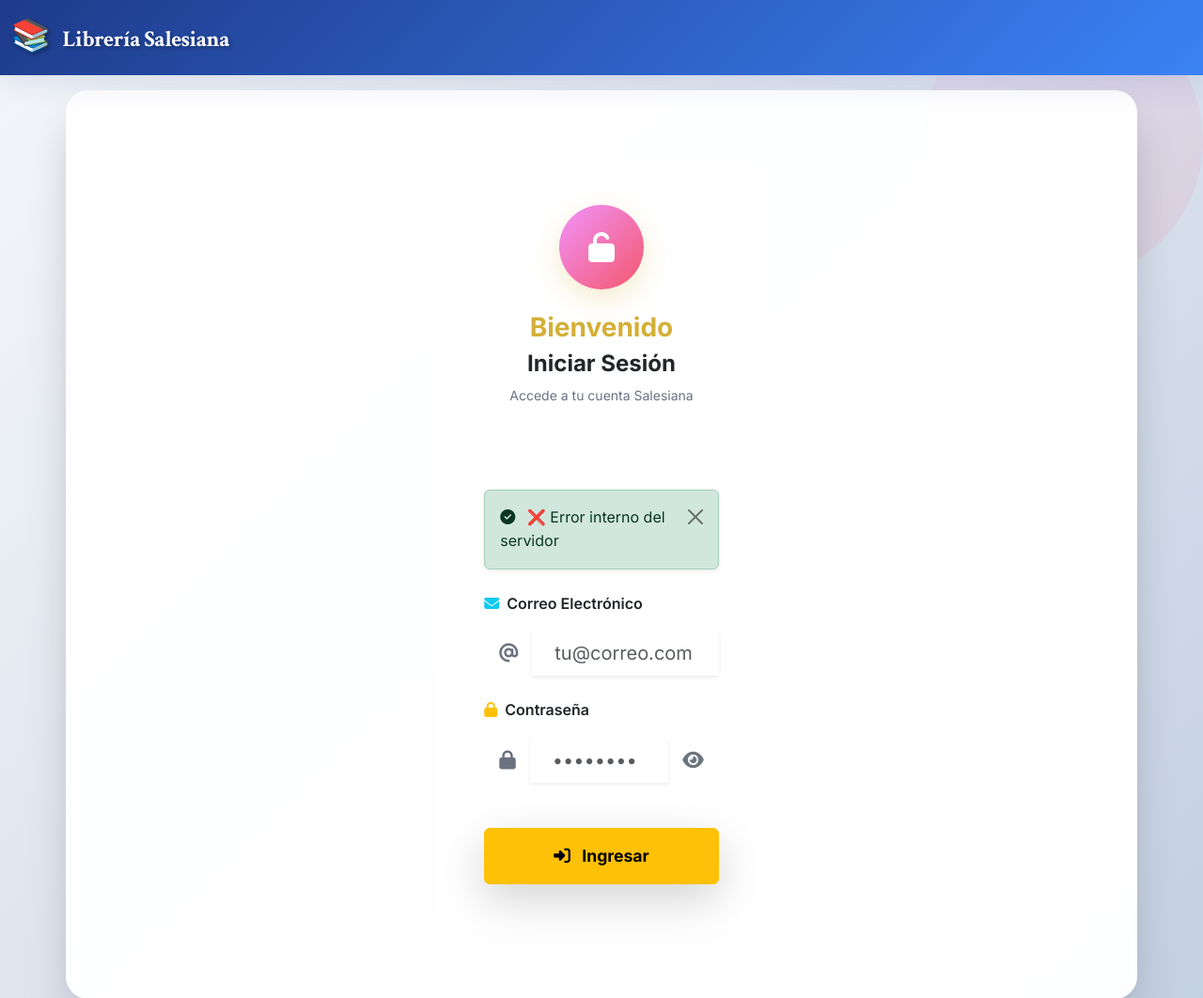
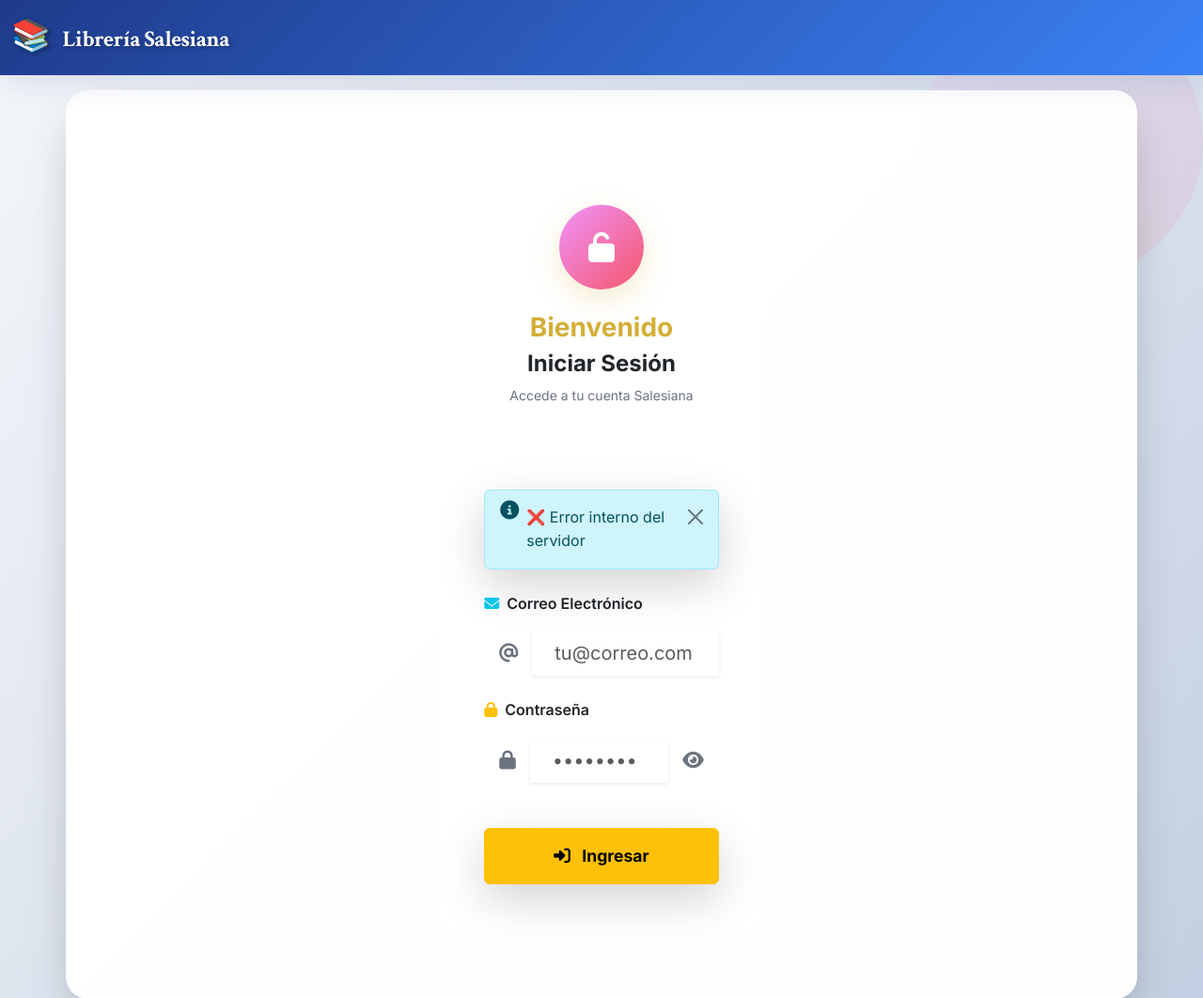
Before and after one commit to adielvillarureta/proyecto-libreria, a Flask app: page /login in a window 1280 px wide. Shown: the top 1062 px of the page at 94% size. Run offline with Flask 3, Linux system fonts and the light colour scheme; data that the repository does not hold is empty.

Commit message:
cambio de login

```diff
--- a/templates/login.html
+++ b/templates/login.html
@@ -3,223 +3,82 @@
 
 {% block extra_css %}
 <style>
-    /* ===== RESET DE APPEARANCE PARA TODOS LOS INPUTS ===== */
-    input,
-    textarea,
-    select,
-    button {
+    /* ===== RESET DE APPEARANCE ===== */
+    input, textarea, select, button {
         -webkit-appearance: none;
         -moz-appearance: none;
         appearance: none;
     }
 
-    /* Excepciones para elementos nativos */
-    input[type="checkbox"],
-    input[type="radio"] {
+    input[type="checkbox"], input[type="radio"] {
         -webkit-appearance: auto;
         -moz-appearance: auto;
         appearance: auto;
     }
 
-    /* Prevenir zoom automático en iOS */
-    input[type="email"],
-    input[type="password"],
-    input[type="text"] {
+    input[type="email"], input[type="password"], input[type="text"] {
         font-size: 16px;
     }
 
-    /* ===== MEDIDAS RESPONSIVE GLOBALES ===== */
-    * {
-        box-sizing: border-box;
-    }
+    * { box-sizing: border-box; }
 
-    /* Móviles pequeños (menos de 576px) */
+    /* ===== RESPONSIVE ===== */
     @media (max-width: 576px) {
-        .container {
-            padding: 0 12px;
-        }
-
-        .row.justify-content-center {
-            margin: 0 !important;
-        }
-
-        .card-divina {
-            padding: 1.5rem !important;
-        }
-
-        .text-center.mb-5.pb-4 {
-            margin-bottom: 1.5rem !important;
-            padding-bottom: 1rem !important;
-        }
-
-        .bg-gradient-divino.rounded-circle {
-            width: 70px !important;
-            height: 70px !important;
-            margin-bottom: 1rem !important;
-        }
-
-        .bg-gradient-divino.rounded-circle i {
-            font-size: 1.5rem !important;
-        }
-
-        h2.h3 {
-            font-size: 1.5rem !important;
-        }
-
-        h4.fw-bold {
-            font-size: 1.25rem !important;
-        }
-
-        p.text-silver {
-            font-size: 0.85rem !important;
-        }
-
-        .form-label {
-            font-size: 0.9rem !important;
-            margin-bottom: 0.5rem !important;
-        }
-
-        .input-group-lg .form-control,
-        .input-group-lg .input-group-text,
-        .input-group-lg .btn {
+        .container { padding: 0 12px; }
+        .row.justify-content-center { margin: 0 !important; }
+        .card-divina { padding: 1.5rem !important; }
+        .text-center.mb-5.pb-4 { margin-bottom: 1.5rem !important; padding-bottom: 1rem !important; }
+        .bg-gradient-divino.rounded-circle { width: 70px !important; height: 70px !important; margin-bottom: 1rem !important; }
+        .bg-gradient-divino.rounded-circle i { font-size: 1.5rem !important; }
+        h2.h3 { font-size: 1.5rem !important; }
+        h4.fw-bold { font-size: 1.25rem !important; }
+        p.text-silver { font-size: 0.85rem !important; }
+        .form-label { font-size: 0.9rem !important; margin-bottom: 0.5rem !important; }
+        .input-group-lg .form-control, .input-group-lg .input-group-text, .input-group-lg .btn {
             min-height: 48px !important;
             font-size: 16px !important;
         }
-
-        .form-control {
-            font-size: 16px !important;
-            padding: 0.5rem 0.75rem !important;
-        }
-
-        .btn-xxl {
-            padding: 0.75rem 1rem !important;
-            font-size: 1rem !important;
-            min-height: 48px;
-        }
-
-        .alert {
-            font-size: 0.8rem;
-            padding: 0.75rem;
-        }
-
-        .mb-5 {
-            margin-bottom: 1.5rem !important;
-        }
-
-        .mb-4 {
-            margin-bottom: 1rem !important;
-        }
+        .form-control { font-size: 16px !important; padding: 0.5rem 0.75rem !important; }
+        .btn-xxl { padding: 0.75rem 1rem !important; font-size: 1rem !important; min-height: 48px; }
+        .alert { font-size: 0.8rem; padding: 0.75rem; }
+        .mb-5 { margin-bottom: 1.5rem !important; }
+        .mb-4 { margin-bottom: 1rem !important; }
     }
 
-    /* Tablets (576px - 768px) */
     @media (min-width: 576px) and (max-width: 768px) {
-        .card-divina {
-            padding: 2rem !important;
-        }
-
-        .bg-gradient-divino.rounded-circle {
-            width: 80px !important;
-            height: 80px !important;
-        }
-
-        .input-group-lg .form-control,
-        .input-group-lg .input-group-text,
-        .input-group-lg .btn {
+        .card-divina { padding: 2rem !important; }
+        .bg-gradient-divino.rounded-circle { width: 80px !important; height: 80px !important; }
+        .input-group-lg .form-control, .input-group-lg .input-group-text, .input-group-lg .btn {
             min-height: 50px;
         }
     }
 
-    /* Tablets grandes (768px - 992px) */
-    @media (min-width: 768px) and (max-width: 992px) {
-        .col-md-5 {
-            width: 60% !important;
-        }
+    @media (max-width: 768px) and (orientation: landscape) {
+        .row.justify-content-center { min-height: auto !important; padding: 1rem 0; }
+        .card-divina { padding: 1.25rem !important; }
+        .text-center.mb-5.pb-4 { margin-bottom: 0.75rem !important; padding-bottom: 0.5rem !important; }
+        .bg-gradient-divino.rounded-circle { width: 50px !important; height: 50px !important; margin-bottom: 0.5rem !important; }
+        .bg-gradient-divino.rounded-circle i { font-size: 1.25rem !important; }
+        h2.h3 { font-size: 1.25rem !important; }
+        h4.fw-bold { font-size: 1rem !important; }
+        .mb-5 { margin-bottom: 0.75rem !important; }
+        .mb-4 { margin-bottom: 0.5rem !important; }
     }
 
-    /* Laptops (992px - 1200px) */
-    @media (min-width: 992px) and (max-width: 1200px) {
-        .col-lg-4 {
-            width: 33.33% !important;
-        }
+    @media (hover: none) and (pointer: coarse) {
+        button, .btn, [onclick] { cursor: pointer; -webkit-tap-highlight-color: transparent; }
+        button:active, .btn:active { transform: scale(0.97); transition: transform 0.1s; }
+        .hover-lift:active { transform: translateY(-2px); }
     }
 
-    /* Pantallas grandes (1200px+) */
-    @media (min-width: 1200px) {
-        .col-lg-4 {
-            max-width: 450px !important;
-        }
-    }
-
-    /* Orientación landscape en móviles */
-    @media (max-width: 768px) and (orientation: landscape) {
-        .row.justify-content-center {
-            min-height: auto !important;
-            padding: 1rem 0;
-        }
-
-        .card-divina {
-            padding: 1.25rem !important;
-        }
-
-        .text-center.mb-5.pb-4 {
-            margin-bottom: 0.75rem !important;
-            padding-bottom: 0.5rem !important;
-        }
-
-        .bg-gradient-divino.rounded-circle {
-            width: 50px !important;
-            height: 50px !important;
-            margin-bottom: 0.5rem !important;
-        }
-
-        .bg-gradient-divino.rounded-circle i {
-            font-size: 1.25rem !important;
-        }
-
-        h2.h3 {
-            font-size: 1.25rem !important;
-        }
-
-        h4.fw-bold {
-            font-size: 1rem !important;
-        }
-
-        .mb-5 {
-            margin-bottom: 0.75rem !important;
-        }
-
-        .mb-4 {
-            margin-bottom: 0.5rem !important;
-        }
-    }
-
-    /* Touch-friendly para móviles */
-    @media (hover: none) and (pointer: coarse) {
-        button,
-        .btn,
-        [onclick] {
-            cursor: pointer;
-            -webkit-tap-highlight-color: transparent;
-        }
-
-        button:active,
-        .btn:active {
-            transform: scale(0.97);
-            transition: transform 0.1s;
-        }
-
-        .hover-lift:active {
-            transform: translateY(-2px);
-        }
-    }
-
-    /* ===== ESTILOS ORIGINALES MEJORADOS ===== */
+    /* ===== ESTILOS PRINCIPALES ===== */
     .card-divina {
         background: linear-gradient(135deg, #ffffff 0%, #f8f9fa 100%);
         border-radius: 20px;
         overflow: hidden;
         transition: transform 0.3s ease, box-shadow 0.3s ease;
         border: none;
+        animation: fadeInUp 0.5s ease-out;
     }
 
     @media (min-width: 768px) {
@@ -237,13 +96,8 @@
         box-shadow: 0 0 30px rgba(212, 175, 55, 0.3);
     }
 
-    .text-gold-primary {
-        color: #D4AF37;
-    }
-
-    .text-silver {
-        color: #6c757d;
-    }
+    .text-gold-primary { color: #D4AF37; }
+    .text-silver { color: #6c757d; }
 
     .btn-warning {
         background: linear-gradient(135deg, #D4AF37 0%, #fbbf24 100%);
@@ -259,12 +113,6 @@
         color: #1E3A8A;
         transform: translateY(-2px);
         box-shadow: 0 10px 20px rgba(0, 0, 0, 0.2);
-    }
-
-    @media (max-width: 576px) {
-        .btn-warning:hover {
-            transform: translateY(-1px);
-        }
     }
 
     .btn-xxl {
@@ -290,11 +138,9 @@
     .input-group-text {
         border-radius: 50px 0 0 50px;
     }
-
     .input-group .form-control {
         border-radius: 0 50px 50px 0;
     }
-
     .input-group .btn {
         border-radius: 0 50px 50px 0;
     }
@@ -302,63 +148,130 @@
     .hover-lift {
         transition: transform 0.2s ease, box-shadow 0.2s ease;
     }
-
     .hover-lift:hover {
         transform: translateY(-3px);
         box-shadow: 0 10px 25px rgba(0, 0, 0, 0.2);
     }
 
-    /* Animación de entrada */
-    .card-divina {
-        animation: fadeInUp 0.5s ease-out;
+    @keyframes fadeInUp {
+        from { opacity: 0; transform: translateY(30px); }
+        to { opacity: 1; transform: translateY(0); }
     }
 
-    @keyframes fadeInUp {
-        from {
-            opacity: 0;
-            transform: translateY(30px);
-        }
-        to {
-            opacity: 1;
-            transform: translateY(0);
-        }
-    }
+    html { scroll-behavior: smooth; }
 
-    /* Alertas animadas */
-    .alert {
-        animation: slideDown 0.3s ease-out;
-        border-radius: 12px;
-    }
-
-    @keyframes slideDown {
-        from {
-            opacity: 0;
-            transform: translateY(-20px);
-        }
-        to {
-            opacity: 1;
-            transform: translateY(0);
-        }
-    }
-
-    /* Scroll suave */
-    html {
-        scroll-behavior: smooth;
-    }
-
-    /* Mejora para inputs en iOS */
-    input[type="email"],
-    input[type="password"] {
+    input[type="email"], input[type="password"] {
         -webkit-appearance: none;
         -moz-appearance: none;
         appearance: none;
         border-radius: 50px;
     }
 
-    /* Prevenir estilos de autocompletado */
-    input:-webkit-autofill,
-    input:-webkit-autofill:focus {
+    input:-webkit-autofill, input:-webkit-autofill:focus {
         transition: background-color 600000s 0s, color 600000s 0s;
+    }
+
+    /* ===== ESTILOS PARA ALERTAS ROJAS PREMIUM ===== */
+    .alert {
+        animation: slideDown 0.4s ease-out;
+        border-radius: 14px;
+        padding: 1rem 1.25rem;
+        font-weight: 500;
+        border: none;
+    }
+
+    @keyframes slideDown {
+        from { opacity: 0; transform: translateY(-20px) scale(0.95); }
+        to { opacity: 1; transform: translateY(0) scale(1); }
+    }
+
+    /* Alerta de ERROR (ROJO) - Premium */
+    .alert-danger {
+        background: linear-gradient(135deg, #7f1d1d 0%, #991b1b 100%) !important;
+        color: #fca5a5 !important;
+        border-left: 6px solid #ef4444 !important;
+        box-shadow: 0 8px 30px rgba(220, 38, 38, 0.3) !important;
+        border-radius: 14px !important;
+    }
+
+    .alert-danger i {
+        color: #fca5a5;
+        font-size: 1.2rem;
+    }
+
+    .alert-danger .btn-close {
+        filter: brightness(0) invert(1);
+        opacity: 0.7;
+        transition: all 0.2s;
+    }
+
+    .alert-danger .btn-close:hover {
+        opacity: 1;
+        transform: rotate(90deg);
+    }
+
+    /* Alerta de ÉXITO (VERDE) */
+    .alert-success {
+        background: linear-gradient(135deg, #064e3b 0%, #065f46 100%) !important;
+        color: #a7f3d0 !important;
+        border-left: 6px solid #34d399 !important;
+        box-shadow: 0 8px 30px rgba(16, 185, 129, 0.2) !important;
+        border-radius: 14px !important;
+    }
+
+    .alert-success i {
+        color: #34d399;
+        font-size: 1.2rem;
+    }
+
+    .alert-success .btn-close {
+        filter: brightness(0) invert(1);
+        opacity: 0.7;
+        transition: all 0.2s;
+    }
+
+    .alert-success .btn-close:hover {
+        opacity: 1;
+        transform: rotate(90deg);
+    }
+
+    /* Estilo especial para mensajes de BLOQUEO o CIERRE DE SESIÓN */
+    .alert-block {
+        background: linear-gradient(135deg, #450a0a 0%, #7f1d1d 100%) !important;
+        color: #fecaca !important;
+        border-left: 6px solid #dc2626 !important;
+        box-shadow: 0 8px 30px rgba(220, 38, 38, 0.4) !important;
+        border-radius: 14px !important;
+        padding: 1.25rem 1.5rem !important;
+    }
+
+    .alert-block i {
+        color: #ef4444;
+        font-size: 1.5rem;
+        animation: pulse 1.5s ease-in-out infinite;
+    }
+
+    @keyframes pulse {
+        0%, 100% { transform: scale(1); }
+        50% { transform: scale(1.1); }
+    }
+
+    .alert-block .alert-title {
+        font-size: 1.05rem;
+        font-weight: 700;
+        color: #fca5a5;
+        display: block;
+    }
+
+    .alert-block .btn-close {
+        filter: brightness(0) invert(1);
+        opacity: 0.7;
+        transition: all 0.2s;
+    }
+
+    .alert-block .btn-close:hover {
+        opacity: 1;
+        transform: rotate(90deg);
     }
 </style>
 {% endblock %}
@@ -378,17 +291,60 @@
                 <p class="text-silver mt-2 small">Accede a tu cuenta Salesiana</p>
             </div>
 
-            <!-- FLASH MESSAGES -->
+            <!-- ===== FLASH MESSAGES MEJORADOS ===== -->
             {% with messages = get_flashed_messages(with_categories=true) %}
             {% if messages %}
-            {% for category, message in messages %}
-            <div class="alert alert-{{ 'danger' if category == 'error' else 'success' }} alert-dismissible fade show shadow-sm mb-4"
-                role="alert">
-                <i class="fas fa-{{ 'exclamation-triangle' if category == 'error' else 'check-circle' }} me-2"></i>
-                {{ message }}
-                <button type="button" class="btn-close" data-bs-dismiss="alert" aria-label="Close"></button>
-            </div>
-            {% endfor %}
+                {% for category, message in messages %}
+                    {% set is_block = 'IP bloqueada' in message or 'Sesión cerrada' in message or 'bloqueado' in message.lower() or 'cerrada' in message.lower() %}
+
+                    {% if is_block %}
+                    <!-- Alerta especial para BLOQUEO o CIERRE DE SESIÓN (ROJO INTENSO) -->
+                    <div class="alert alert-block alert-dismissible fade show shadow-lg mb-4" role="alert">
+                        <div class="d-flex align-items-start gap-3">
+                            <i class="fas fa-ban fa-lg mt-1"></i>
+                            <div>
+                                <span class="alert-title">
+                                    <i class="fas fa-shield-alt me-1"></i> ACCESO RESTRINGIDO
+                                </span>
+                                <span style="display: block; font-size: 0.95rem; margin-top: 2px;">
+                                    {{ message }}
+                                </span>
+                            </div>
+                            <button type="button" class="btn-close ms-auto" data-bs-dismiss="alert" aria-label="Close" style="margin-top: -4px;"></button>
+                        </div>
+                    </div>
+
+                    {% elif category == 'error' %}
+                    <!-- Alerta de error estándar (ROJO) -->
+                    <div class="alert alert-danger alert-dismissible fade show shadow-lg mb-4" role="alert">
+                        <div class="d-flex align-items-start gap-2">
+                            <i class="fas fa-exclamation-triangle fa-lg mt-1"></i>
+                            <span>{{ message }}</span>
+                            <button type="button" class="btn-close ms-auto" data-bs-dismiss="alert" aria-label="Close"></button>
+                        </div>
+                    </div>
+
+                    {% elif category == 'success' %}
+                    <!-- Alerta de éxito (VERDE) -->
+                    <div class="alert alert-success alert-dismissible fade show shadow-lg mb-4" role="alert">
+                        <div class="d-flex align-items-start gap-2">
+                            <i class="fas fa-check-circle fa-lg mt-1"></i>
+                            <span>{{ message }}</span>
+                            <button type="button" class="btn-close ms-auto" data-bs-dismiss="alert" aria-label="Close"></button>
+                        </div>
+                    </div>
+
+                    {% else %}
+                    <!-- Alerta por defecto -->
+                    <div class="alert alert-info alert-dismissible fade show shadow-lg mb-4" role="alert">
+                        <div class="d-flex align-items-start gap-2">
+                            <i class="fas fa-info-circle fa-lg mt-1"></i>
+                            <span>{{ message }}</span>
+                            <button type="button" class="btn-close ms-auto" data-bs-dismiss="alert" aria-label="Close"></button>
+                        </div>
+                    </div>
+                    {% endif %}
+                {% endfor %}
             {% endif %}
             {% endwith %}
 
@@ -454,7 +410,7 @@
 </div>
 
 <script>
-    // TOGGLE PASSWORD MEJORADO
+    // TOGGLE PASSWORD
     function togglePassword(inputId) {
         const input = document.getElementById(inputId);
         const icon = document.getElementById('toggleIcon');
@@ -472,7 +428,7 @@
         }
     }
 
-    // VALIDACIÓN CLIENTE ANTES DE ENVIAR
+    // VALIDACIÓN CLIENTE
     (() => {
         'use strict';
 
@@ -485,7 +441,6 @@
                 const passwordInput = document.getElementById('claveInput');
                 let isValid = true;
 
-                // Validar email
                 if (emailInput && emailInput.value.trim() === '') {
                     emailInput.classList.add('is-invalid');
                     isValid = false;
@@ -497,7 +452,6 @@
                     emailInput.classList.add('is-valid');
                 }
 
-                // Validar password
                 if (passwordInput && passwordInput.value.trim() === '') {
                     passwordInput.classList.add('is-invalid');
                     isValid = false;
@@ -510,13 +464,11 @@
                     event.preventDefault();
                     event.stopPropagation();
                 } else {
-                    // Mostrar estado de carga
                     if (submitBtn) {
                         const originalText = submitBtn.innerHTML;
                         submitBtn.disabled = true;
                         submitBtn.innerHTML = '<i class="fas fa-spinner fa-spin me-2"></i>Ingresando...';
 
-                        // Restaurar después de 3 segundos por si hay error
                         setTimeout(() => {
                             if (submitBtn.disabled) {
                                 submitBtn.disabled = false;
@@ -530,7 +482,6 @@
             });
         });
 
-        // Validación en tiempo real
         const emailInput = document.getElementById('correoInput');
         const passwordInput = document.getElementById('claveInput');
 
@@ -561,7 +512,6 @@
         }
     })();
 
-    // Mejorar experiencia táctil en móviles
     if ('ontouchstart' in window) {
         document.querySelectorAll('.btn, .hover-lift').forEach(btn => {
             btn.addEventListener('touchstart', function() {
@@ -575,16 +525,12 @@
         });
     }
 
-    // Prevenir envío duplicado con tecla Enter
     document.addEventListener('keypress', function(event) {
         if (event.key === 'Enter') {
             const submitBtn = document.getElementById('submitBtn');
             if (submitBtn && !submitBtn.disabled) {
-                // Prevenir múltiples envíos
                 setTimeout(() => {
-                    if (submitBtn.disabled) {
-                        // Ya está procesando
-                    }
+                    if (submitBtn.disabled) {}
                 }, 100);
             }
         }
```
